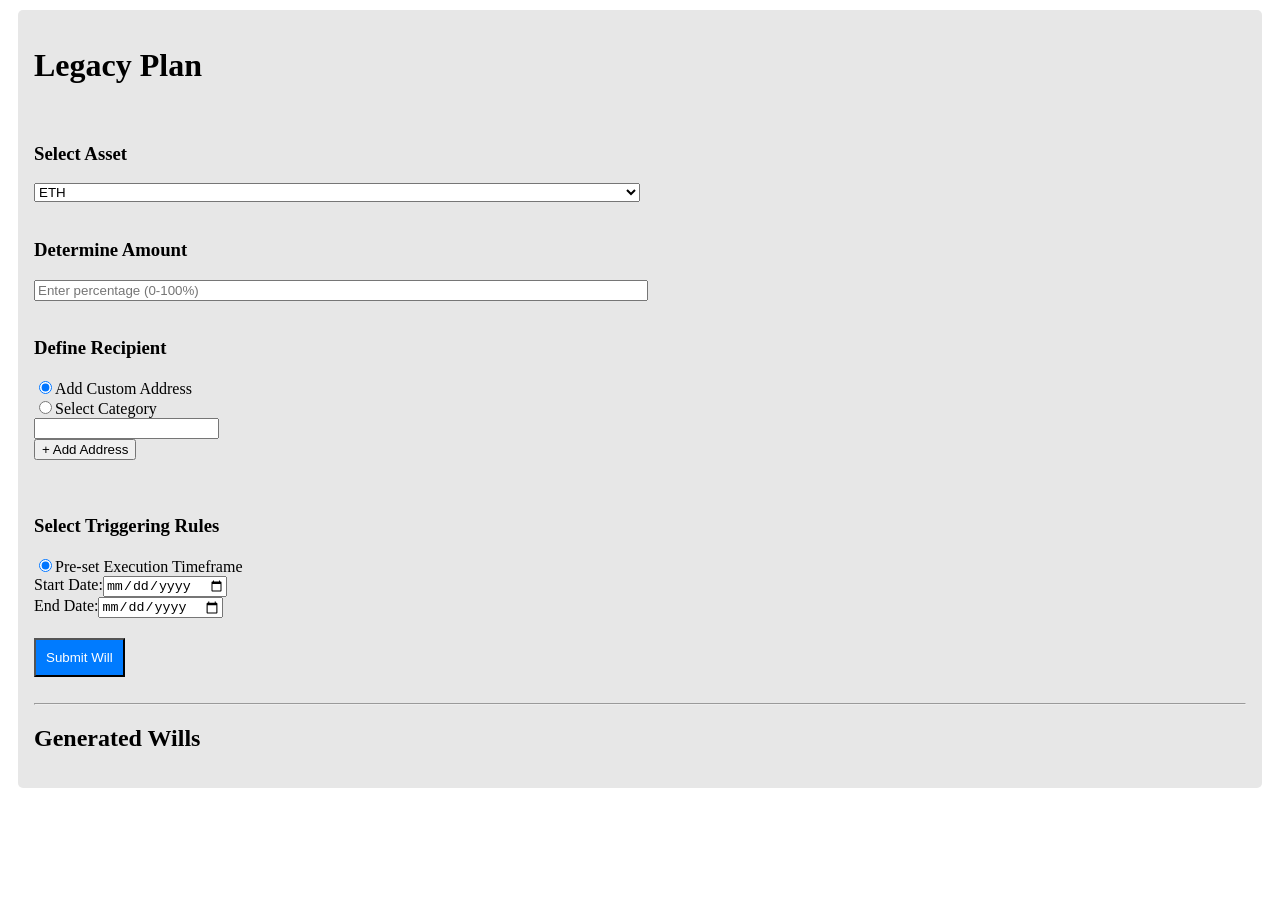
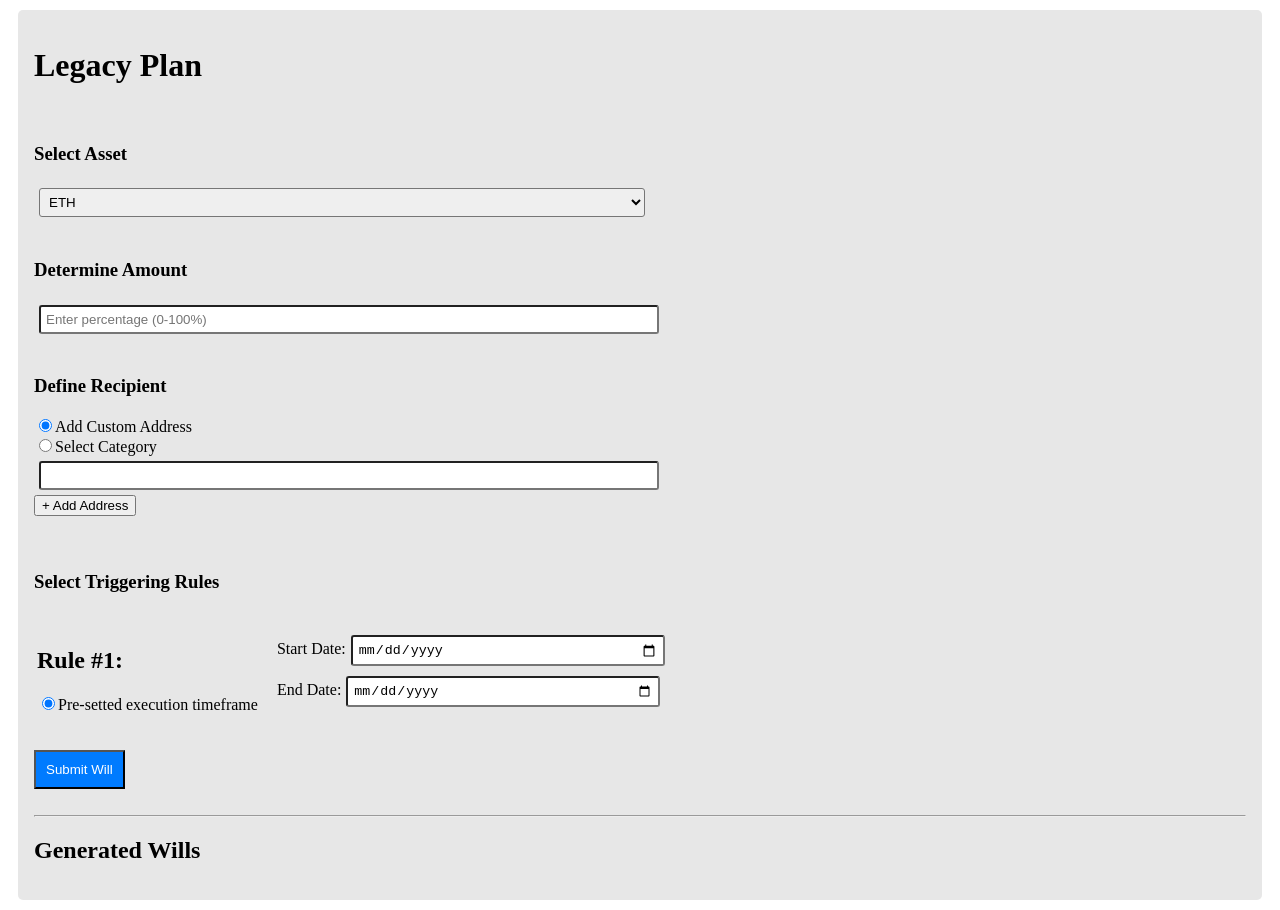
Before and after one commit to filippos-alexandros/Encode24, a Next.js app in the folder interface/: page /AddContract in a window 1280 px wide. Before the commit the page ends 800 px from the top, so only its background shows below. Built offline with nearby package versions, Linux system fonts and the light colour scheme.

Commit message:
improvments to style of the form

```diff
--- a/interface/src/pages/AddContract.tsx
+++ b/interface/src/pages/AddContract.tsx
@@ -39,7 +39,9 @@ function AddContractPage() {
       <h1 className="title">Legacy Plan</h1>
 <br></br>
       <h3 className="subtitle">Select Asset</h3>
-      <select style={{ minWidth: "300px", width: "50%" }} value={asset} onChange={(e) => setAsset(e.target.value)}>
+      <select
+        style={{ minWidth: "300px", width: "50%", padding: "5px", margin: "5px", borderRadius: "3px" }}
+         value={asset} onChange={(e) => setAsset(e.target.value)}>
         <option value="ETH">ETH</option>
         <option value="USDT">USDT</option>
         <option value="USDC">USDC</option>
@@ -48,7 +50,7 @@ function AddContractPage() {
 <br></br>
       <h3 className="subtitle">Determine Amount</h3>
       <input
-        style={{ minWidth: "300px", width: "50%" }}
+        style={{ minWidth: "300px", width: "50%", padding: "5px", margin: "5px", borderRadius: "3px" }}
         type="number"
         min="0"
         max="100"
@@ -85,6 +87,7 @@ function AddContractPage() {
           {customAddresses.map((address, index) => (
             <div key={index}>
               <input
+                style={{ minWidth: "300px", width: "50%", padding: "5px", margin: "5px", borderRadius: "3px" }}
                 type="text"
                 value={address}
                 onChange={(e) => {
@@ -102,7 +105,9 @@ function AddContractPage() {
       {recipientType === 'selectCategory' && (
         <div>
           <h4>Categories</h4>
-          <select value={category} onChange={(e) => setCategory(e.target.value)}>
+          <select
+            style={{ minWidth: "300px", width: "50%", padding: "5px", margin: "5px", borderRadius: "3px" }}
+            value={category} onChange={(e) => setCategory(e.target.value)}>
             <option value="unrestrained">Unrestrained</option>
             <option value="universities">Universities</option>
             <option value="healthcare">Healthcare</option>
@@ -113,17 +118,35 @@ function AddContractPage() {
 <br></br>
 <br></br>
       <h3 className="subtitle">Select Triggering Rules</h3>
+<div className="table-responsive">
+  <table className="table">
+    <tbody>
+      <tr>
+        <td className="align-top" > {/* Add align-top class to the first cell */}
           <div>
-        <input type="radio" id="preSetTimeframe" value="preSetTimeframe" defaultChecked />
-        <label htmlFor="preSetTimeframe">Pre-set Execution Timeframe</label>
+            <h2>Rule #1: </h2>
+            <input
+              type="radio" id="preSetTimeframe" value="preSetTimeframe" defaultChecked />
+            <label htmlFor="preSetTimeframe">Pre-setted execution timeframe</label>
           </div>
+        </td>
+        <td className="align-top" style={{ padding: "1em" }}> {/* Add align-top class to the second cell */}
           <div>
             <label htmlFor="startDate">Start Date:</label>
-        <input type="date" id="startDate" value={startDate} onChange={(e) => setStartDate(e.target.value)} />
+            <input
+                  style={{ minWidth: "300px", width: "50%", padding: "5px", margin: "5px", borderRadius: "3px" }}
+                  type="date" id="startDate" />
           </div>
           <div>
             <label htmlFor="endDate">End Date:</label>
-        <input type="date" id="endDate" value={endDate} onChange={(e) => setEndDate(e.target.value)} />
+            <input
+              style={{ minWidth: "300px", width: "50%", padding: "5px", margin: "5px", borderRadius: "3px" }}
+              type="date" id="endDate" />
+          </div>
+        </td>
+      </tr>
+    </tbody>
+  </table>
 </div>
 
       <button onClick={handleSubmit} style={{ marginTop: "20px", padding: "10px", backgroundColor: "#007BFF", color: "#FFF" }}>
```
Lines whose indentation alone changed are shown as unchanged.
